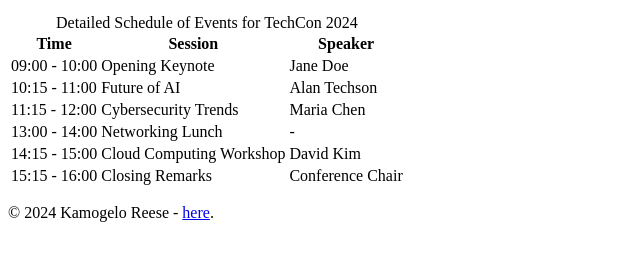
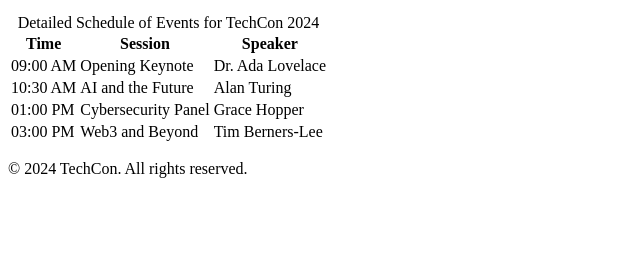
Before and after one commit to Kamo-m04/TechCon_HTML, a plain HTML site: page techcon_website/schedule.html in a window 1280 px wide. Shown: the part 154-414 px from the top of the page, without its empty margins (0-640 px from the left). Drawn offline with Linux system fonts and the light colour scheme.

Commit message:
Rebuild schedule.html with complete event table and consistent footer

```diff
--- a/techcon_website/schedule.html
+++ b/techcon_website/schedule.html
@@ -29,39 +29,31 @@
         </thead>
         <tbody>
           <tr>
-            <td>09:00 - 10:00</td>
+            <td>09:00 AM</td>
             <td>Opening Keynote</td>
-            <td>Jane Doe</td>
+            <td>Dr. Ada Lovelace</td>
           </tr>
           <tr>
-            <td>10:15 - 11:00</td>
-            <td>Future of AI</td>
-            <td>Alan Techson</td>
+            <td>10:30 AM</td>
+            <td>AI and the Future</td>
+            <td>Alan Turing</td>
           </tr>
           <tr>
-            <td>11:15 - 12:00</td>
-            <td>Cybersecurity Trends</td>
-            <td>Maria Chen</td>
+            <td>01:00 PM</td>
+            <td>Cybersecurity Panel</td>
+            <td>Grace Hopper</td>
           </tr>
           <tr>
-            <td>13:00 - 14:00</td>
-            <td>Networking Lunch</td>
-            <td>-</td>
-          </tr>
-          <tr>
-            <td>14:15 - 15:00</td>
-            <td>Cloud Computing Workshop</td>
-            <td>David Kim</td>
-          </tr>
-          <tr>
-            <td>15:15 - 16:00</td>
-            <td>Closing Remarks</td>
-            <td>Conference Chair</td>
+            <td>03:00 PM</td>
+            <td>Web3 and Beyond</td>
+            <td>Tim Berners-Lee</td>
           </tr>
         </tbody>
       </table>
     </main>
 
-    <footer><p>&copy; 2024 Kamogelo Reese - <a href="https://github.com/Kamo-m04" target="_blank">here</a>.</p></footer>
+    <footer>
+      <p>&copy; 2024 TechCon. All rights reserved.</p>
+    </footer>
   </body>
 </html>
```
